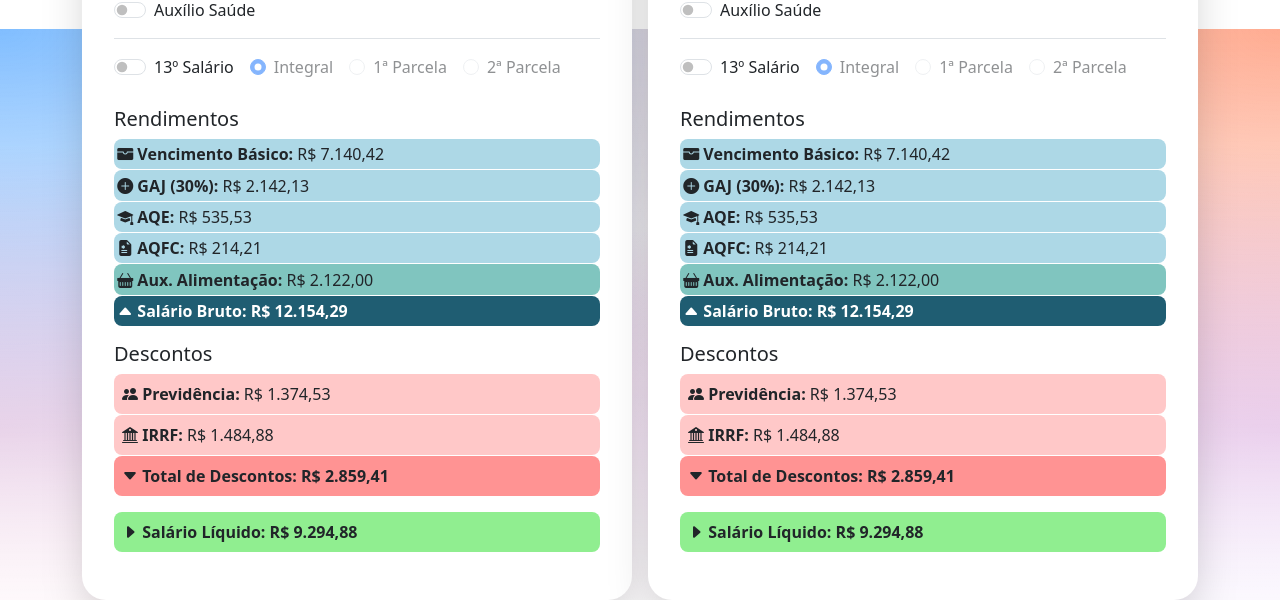
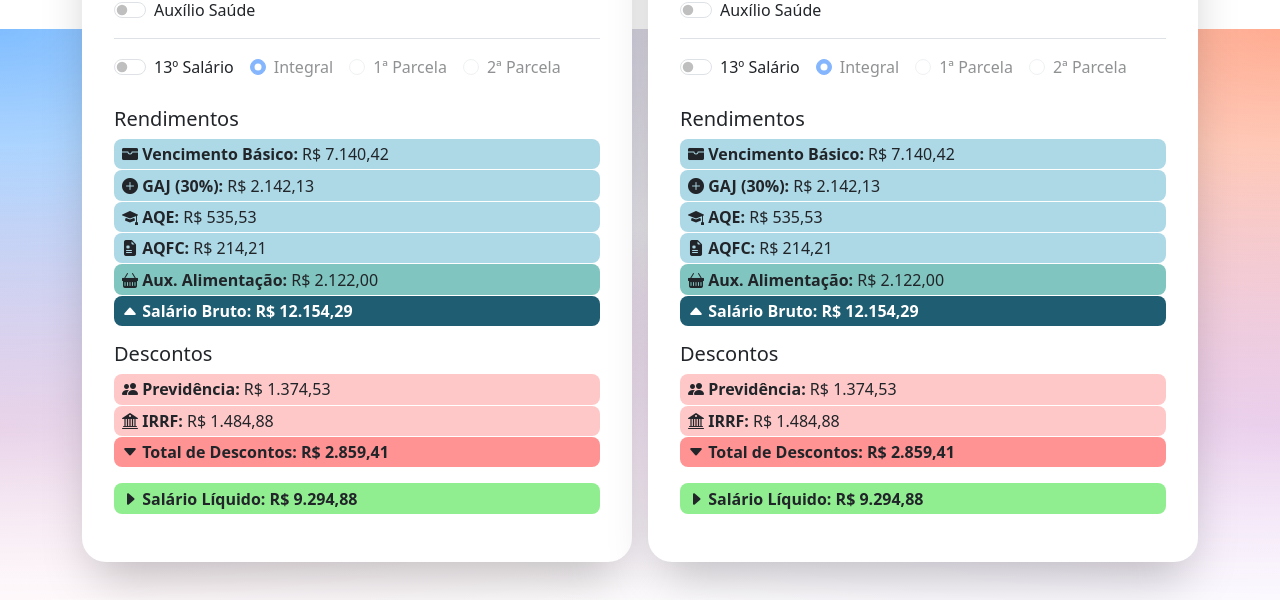
Before and after one commit to guilhermeoq/carreira-tjto, a Vue app: page / in a window 1280 px wide. Shown: the part 771-1371 px from the top of the page. Built offline with nearby package versions, Linux system fonts and the light colour scheme.

Commit message:
fix: css table

```diff
--- a/src/components/Calculadora.vue
+++ b/src/components/Calculadora.vue
@@ -1210,12 +1210,14 @@ export default {
   background-color: lightblue;
   margin-bottom: 1px;
   padding: 0.2em;
+  padding-left: 0.5em;
   border-radius: 0.5em;
 }
 
 .tab-alimentacao {
   background-color: #80c5bf;
   padding: 0.2em;
+  padding-left: 0.5em;
   border-radius: 0.5em;
   margin-bottom: 1px;
 }
@@ -1223,6 +1225,7 @@ export default {
 .tab-ferias {
   background-color: #a9b8e9;
   padding: 0.2em;
+  padding-left: 0.5em;
   border-radius: 0.5em;
   margin-bottom: 1px;
 }
@@ -1230,6 +1233,7 @@ export default {
 .tab-saude {
   background-color: #dbb03a;
   padding: 0.2em;
+  padding-left: 0.5em;
   border-radius: 0.5em;
   margin-bottom: 1px;
 }
@@ -1237,6 +1241,7 @@ export default {
 .tab-decimo {
   background-color: #cdc8ff;
   padding: 0.2em;
+  padding-left: 0.5em;
   border-radius: 0.5em;
   margin-bottom: 1px;
 }
@@ -1244,6 +1249,7 @@ export default {
 .tab-bruto {
   background-color: #1f5d72;
   padding: 0.2em;
+  padding-left: 0.5em;
   border-radius: 0.5em;
   color: white;
   font-weight: bold;
@@ -1252,14 +1258,16 @@ export default {
 
 .tab-desconto {
   background-color: #ffc8c8;
-  padding: 0.5em;
+  padding: 0.2em;
+  padding-left: 0.5em;
   border-radius: 0.5em;
   margin-bottom: 1px;
 }
 
 .tab-desconto-total {
   background-color: #ff9393;
-  padding: 0.5em;
+  padding: 0.2em;
+  padding-left: 0.5em;
   border-radius: 0.5em;
   font-weight: bold;
 }
@@ -1267,21 +1275,22 @@ export default {
 .tab-liquido {
   margin-top: 1em;
   background-color: lightgreen;
-  padding: 0.5em;
+  padding: 0.2em;
+  padding-left: 0.5em;
   border-radius: 0.5em;
   font-weight: bold;
 }
 
 .tab-decimo-desconto {
   background-color: #ffc8c8;
-  padding: 0.5em;
+  padding: 0.2em;
   border-radius: 0.5em;
   margin-bottom: 1px;
 }
 
 .tab-decimo-desconto-total {
   background-color: #ff9393;
-  padding: 0.5em;
+  padding: 0.2em;
   border-radius: 0.5em;
   font-weight: bold;
 }
@@ -1289,7 +1298,7 @@ export default {
 .tab-decimo-liquido {
   margin-top: 1em;
   background-color: #b7b0ff;
-  padding: 0.5em;
+  padding: 0.2em;
   border-radius: 0.5em;
   font-weight: bold;
 }
@@ -1297,7 +1306,7 @@ export default {
 .tab-salario-e-decimo {
   margin-top: 1em;
   background-color: rgb(36, 36, 36);
-  padding: 0.5em;
+  padding: 0.2em;
   border-radius: 0.5em;
   font-weight: bold;
   color: white;
```
